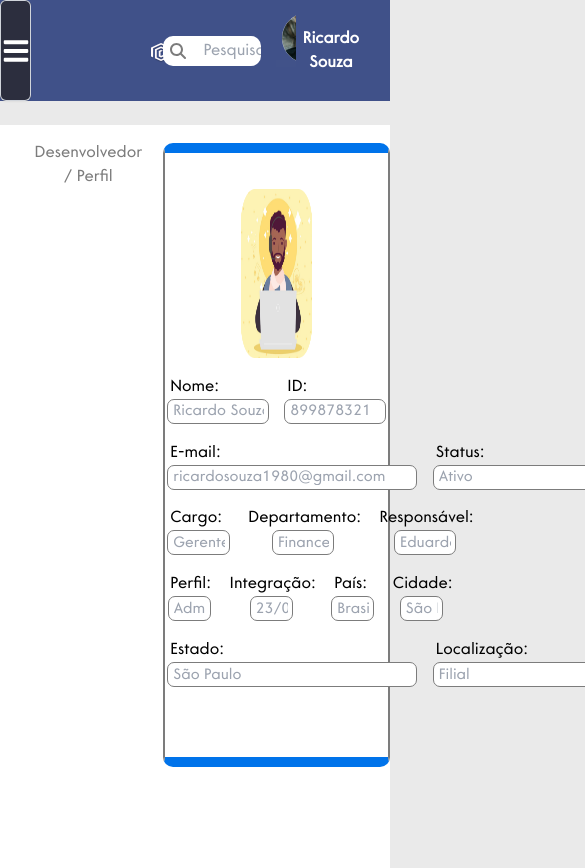
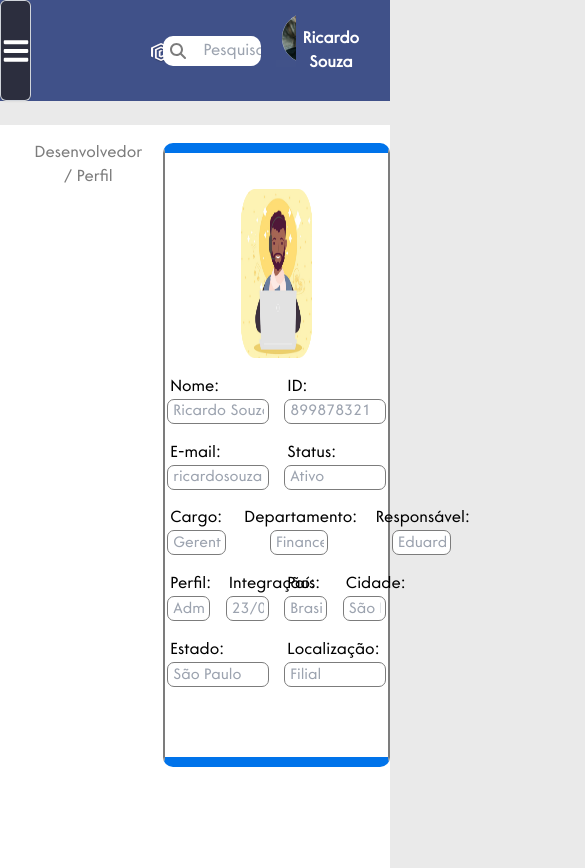
Before and after one commit to MamukaSenai/React-Mamuka, a React (Vite) app: page /devperfil in a window 390 px wide. Shown: the top 868 px of the page, 585 px wide, since content can reach past the window. Built offline with nearby package versions, Linux system fonts and the light colour scheme.

Commit message:
responsividade perfil dev

```diff
--- a/package.json
+++ b/package.json
@@ -16,7 +16,7 @@
     "react-chartjs-2": "^5.2.0",
     "react-dom": "^18.2.0",
     "react-icons": "^4.11.0",
-    "react-router-dom": "^6.16.0"
+    "react-router-dom": "^6.17.0"
   },
   "devDependencies": {
     "@types/node": "^20.6.3",
--- a/src/pages/Desenvolvedor/Perfil/style.css
+++ b/src/pages/Desenvolvedor/Perfil/style.css
@@ -193,6 +193,39 @@
 
 /* Main */
 /* Quando a resolução for menor que 820px esconde o campo de busca */
+
+
+@media screen and (max-width: 960px){
+    #DesenvolvedorPerfil .linha2Coluna2 input,
+    #DesenvolvedorPerfil .linha5Coluna2 input,
+    #DesenvolvedorPerfil .linha2Coluna1 input,
+    #DesenvolvedorPerfil .linha5Coluna1 input{
+        width: 26vw
+    }
+
+}
+
+
+@media screen and (max-width: 790px){
+    #DesenvolvedorPerfil .linha4Coluna1 label,
+    #DesenvolvedorPerfil .linha4Coluna2 label,
+    #DesenvolvedorPerfil .linha4Coluna3 label,
+    #DesenvolvedorPerfil .linha4Coluna4 label{
+        width: 9vw;
+    }
+
+}
+
+@media screen and (max-width: 714px){
+
+    #DesenvolvedorPerfil .linha3Coluna1 input,
+    #DesenvolvedorPerfil .linha3Coluna2 input,
+    #DesenvolvedorPerfil .linha3Coluna3 input{
+        width: 15vw;
+    }
+}
+
+
 @media screen and (max-width: 750px)
 {
 
```
Also changed, not shown: 1 other file (tests, documents, lock files or other folders).
